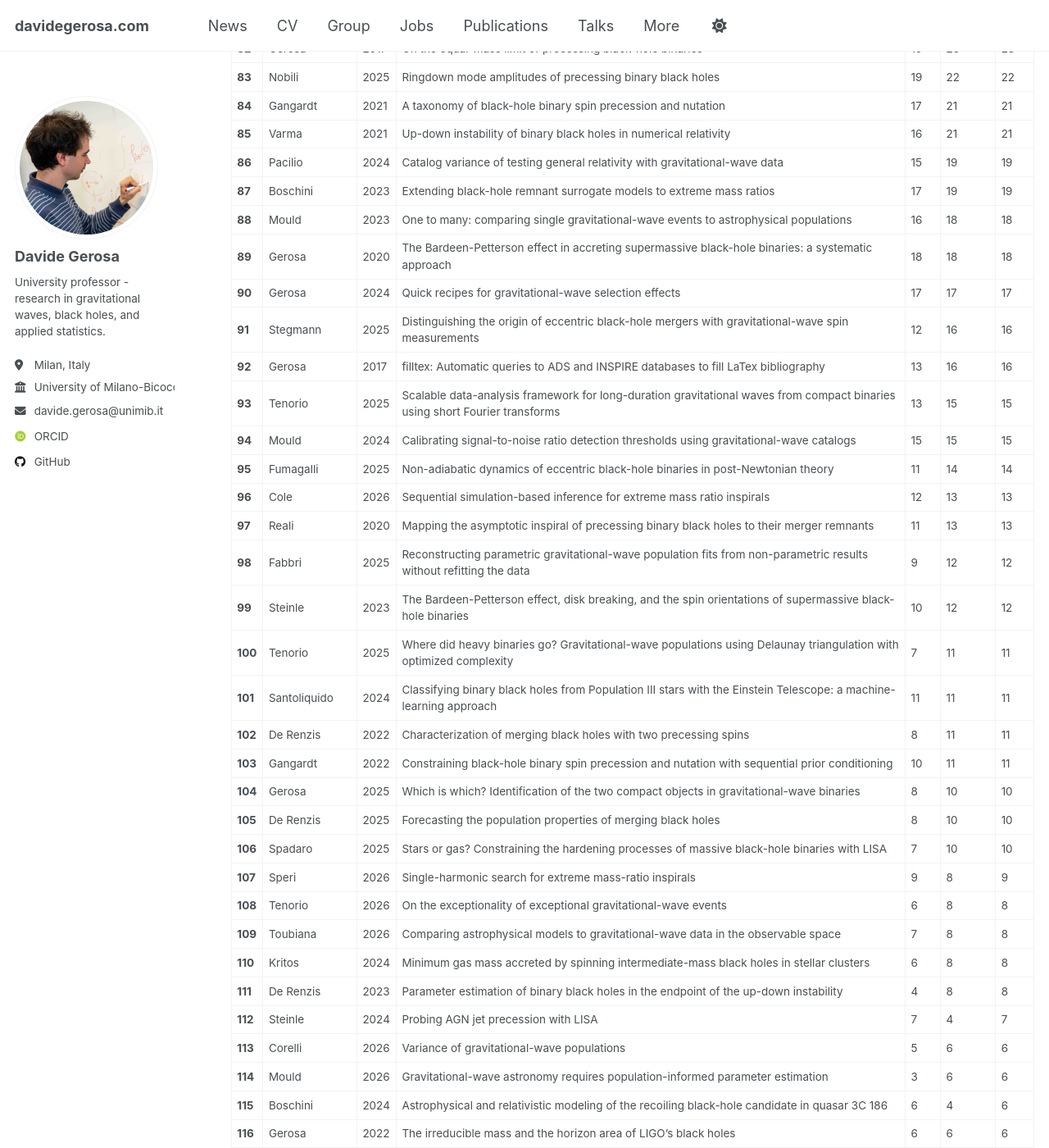
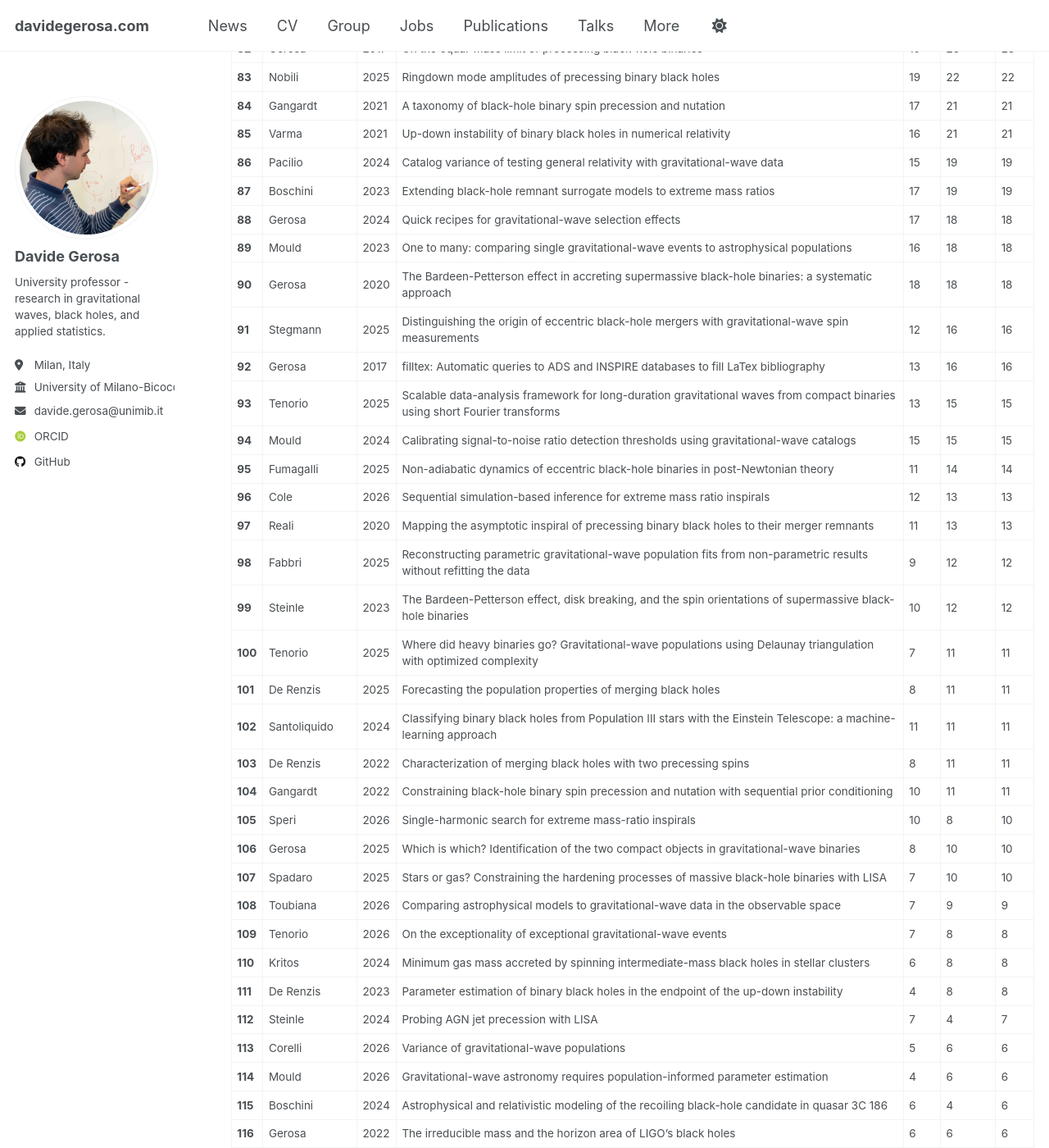
Before and after one commit to dgerosa/website, a Jekyll site: the page built from _pages/citations.md, in a window 1280 px wide and 1400 px high, scrolled down 3829 px. Shown: the whole window at 82% size. Built offline with Jekyll 4.4.1, drawn with Linux system fonts in a browser that asks for light colours; some web fonts are replaced; some of the changed text lies outside the part shown.

Commit message:
Website update from workflow

```diff
--- a/_pages/_citations.md
+++ b/_pages/_citations.md
@@ -96,9 +96,9 @@
 | **85** | Varma | 2021 | Up-down instability of binary black holes in numerical relativity | 16 | 21 | 21 |
 | **86** | Pacilio | 2024 | Catalog variance of testing general relativity with gravitational-wave data | 15 | 19 | 19 |
 | **87** | Boschini | 2023 | Extending black-hole remnant surrogate models to extreme mass ratios | 17 | 19 | 19 |
-| **88** | Mould | 2023 | One to many: comparing single gravitational-wave events to astrophysical populations | 16 | 18 | 18 |
-| **89** | Gerosa | 2020 | The Bardeen-Petterson effect in accreting supermassive black-hole binaries: a systematic approach | 18 | 18 | 18 |
-| **90** | Gerosa | 2024 | Quick recipes for gravitational-wave selection effects | 17 | 17 | 17 |
+| **88** | Gerosa | 2024 | Quick recipes for gravitational-wave selection effects | 17 | 18 | 18 |
+| **89** | Mould | 2023 | One to many: comparing single gravitational-wave events to astrophysical populations | 16 | 18 | 18 |
+| **90** | Gerosa | 2020 | The Bardeen-Petterson effect in accreting supermassive black-hole binaries: a systematic approach | 18 | 18 | 18 |
 | **91** | Stegmann | 2025 | Distinguishing the origin of eccentric black-hole mergers with gravitational-wave spin measurements | 12 | 16 | 16 |
 | **92** | Gerosa | 2017 | filltex: Automatic queries to ADS and INSPIRE databases to fill LaTex bibliography | 13 | 16 | 16 |
 | **93** | Tenorio | 2025 | Scalable data-analysis framework for long-duration gravitational waves from compact binaries using short Fourier transforms | 13 | 15 | 15 |
@@ -109,20 +109,20 @@
 | **98** | Fabbri | 2025 | Reconstructing parametric gravitational-wave population fits from non-parametric results without refitting the data | 9 | 12 | 12 |
 | **99** | Steinle | 2023 | The Bardeen-Petterson effect, disk breaking, and the spin orientations of supermassive black-hole binaries | 10 | 12 | 12 |
 | **100** | Tenorio | 2025 | Where did heavy binaries go? Gravitational-wave populations using Delaunay triangulation with optimized complexity | 7 | 11 | 11 |
-| **101** | Santoliquido | 2024 | Classifying binary black holes from Population III stars with the Einstein Telescope: a machine-learning approach | 11 | 11 | 11 |
-| **102** | De Renzis | 2022 | Characterization of merging black holes with two precessing spins | 8 | 11 | 11 |
-| **103** | Gangardt | 2022 | Constraining black-hole binary spin precession and nutation with sequential prior conditioning | 10 | 11 | 11 |
-| **104** | Gerosa | 2025 | Which is which? Identification of the two compact objects in gravitational-wave binaries | 8 | 10 | 10 |
-| **105** | De Renzis | 2025 | Forecasting the population properties of merging black holes | 8 | 10 | 10 |
-| **106** | Spadaro | 2025 | Stars or gas? Constraining the hardening processes of massive black-hole binaries with LISA | 7 | 10 | 10 |
-| **107** | Speri | 2026 | Single-harmonic search for extreme mass-ratio inspirals | 9 | 8 | 9 |
-| **108** | Tenorio | 2026 | On the exceptionality of exceptional gravitational-wave events | 6 | 8 | 8 |
-| **109** | Toubiana | 2026 | Comparing astrophysical models to gravitational-wave data in the observable space | 7 | 8 | 8 |
+| **101** | De Renzis | 2025 | Forecasting the population properties of merging black holes | 8 | 11 | 11 |
+| **102** | Santoliquido | 2024 | Classifying binary black holes from Population III stars with the Einstein Telescope: a machine-learning approach | 11 | 11 | 11 |
+| **103** | De Renzis | 2022 | Characterization of merging black holes with two precessing spins | 8 | 11 | 11 |
+| **104** | Gangardt | 2022 | Constraining black-hole binary spin precession and nutation with sequential prior conditioning | 10 | 11 | 11 |
+| **105** | Speri | 2026 | Single-harmonic search for extreme mass-ratio inspirals | 10 | 8 | 10 |
+| **106** | Gerosa | 2025 | Which is which? Identification of the two compact objects in gravitational-wave binaries | 8 | 10 | 10 |
+| **107** | Spadaro | 2025 | Stars or gas? Constraining the hardening processes of massive black-hole binaries with LISA | 7 | 10 | 10 |
+| **108** | Toubiana | 2026 | Comparing astrophysical models to gravitational-wave data in the observable space | 7 | 9 | 9 |
+| **109** | Tenorio | 2026 | On the exceptionality of exceptional gravitational-wave events | 7 | 8 | 8 |
 | **110** | Kritos | 2024 | Minimum gas mass accreted by spinning intermediate-mass black holes in stellar clusters | 6 | 8 | 8 |
 | **111** | De Renzis | 2023 | Parameter estimation of binary black holes in the endpoint of the up-down instability | 4 | 8 | 8 |
 | **112** | Steinle | 2024 | Probing AGN jet precession with LISA | 7 | 4 | 7 |
 | **113** | Corelli | 2026 | Variance of gravitational-wave populations | 5 | 6 | 6 |
-| **114** | Mould | 2026 | Gravitational-wave astronomy requires population-informed parameter estimation | 3 | 6 | 6 |
+| **114** | Mould | 2026 | Gravitational-wave astronomy requires population-informed parameter estimation | 4 | 6 | 6 |
 | **115** | Boschini | 2024 | Astrophysical and relativistic modeling of the recoiling black-hole candidate in quasar 3C 186 | 6 | 4 | 6 |
 | **116** | Gerosa | 2022 | The irreducible mass and the horizon area of LIGO's black holes | 6 | 6 | 6 |
 | **117** | Dabrowny | 2021 | Modeling the outcome of supernova explosions in binary population synthesis using the stellar compactness | 5 | 6 | 6 |
@@ -209,4 +209,4 @@
 
 
 <br><br>
-*Last updated: 2026-07-30 04:27:21 UTC*
+*Last updated: 2026-07-31 04:50:18 UTC*
```
Also changed, not shown: other parts of _pages/_citations.md (+23 -23 lines), _pages/_group.md (+1 -1 lines), _pages/_publications.md (+1 -1 lines), _pages/_talks.md (+1 -1 lines).
